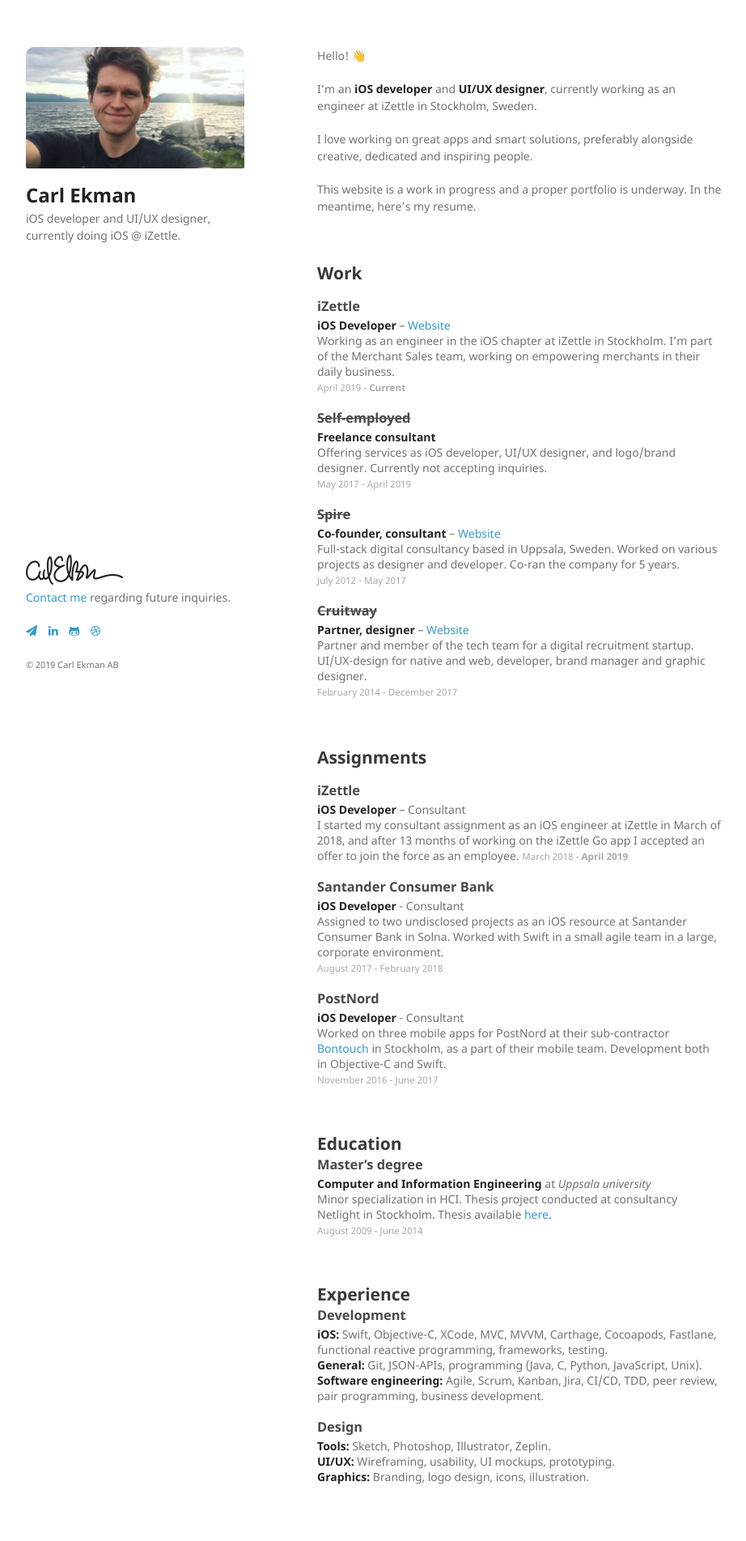
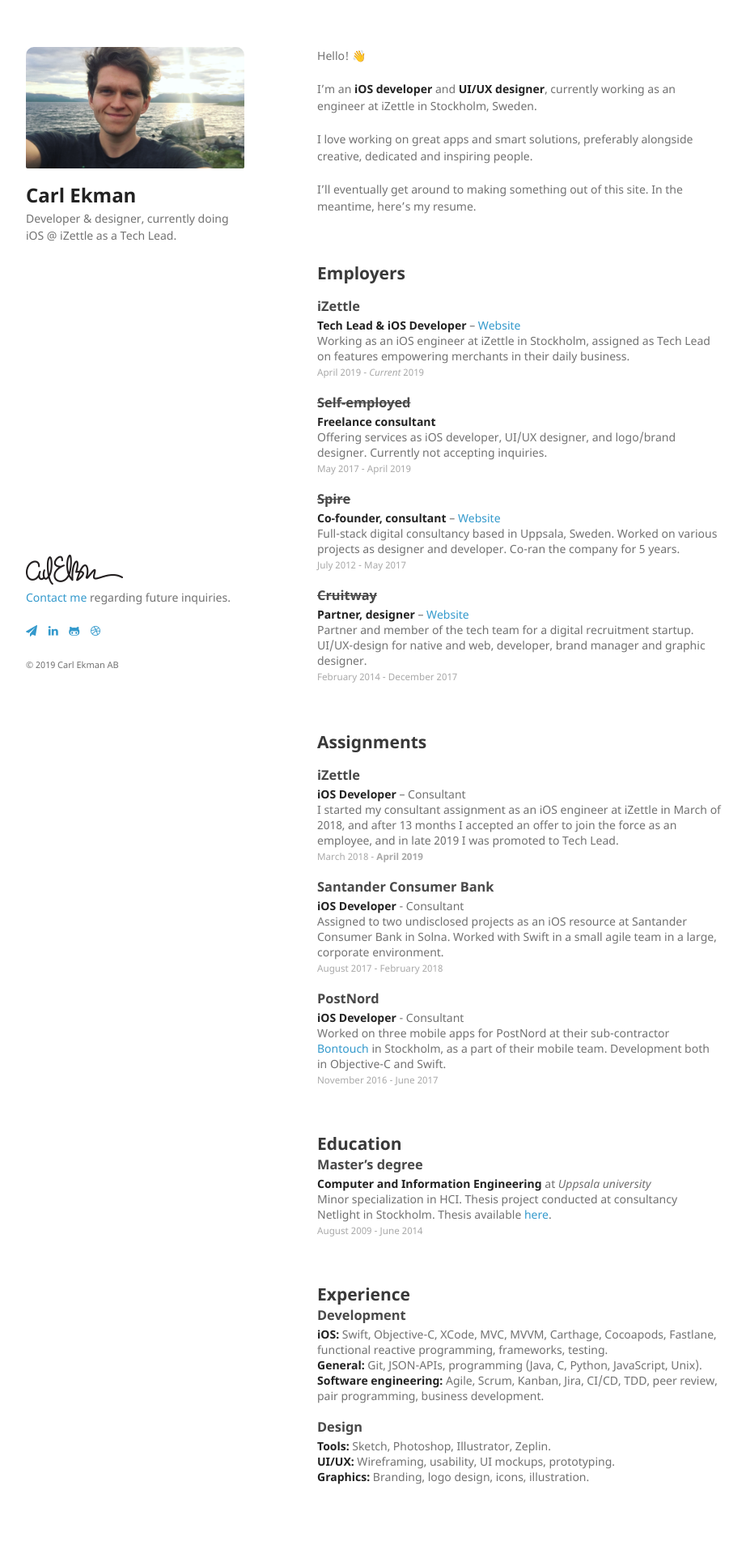
Before and after one commit to CarlEkman/CarlEkman.github.io, a Jekyll site: the page built from index.md, in a window 1280 px wide. Shown: the whole page at 81% size, without its empty margins (178-1100 px from the left). Built offline with Jekyll 4.4.1, drawn with Linux system fonts in a browser that asks for light colours; nearby versions of some CDN libraries; our own code applies the rules of GitHub Pages for plain Markdown files.

Commit message:
Update resume

```diff
--- a/_includes/header.html
+++ b/_includes/header.html
@@ -2,5 +2,5 @@
   <div class="header-image-container" style="background-image: url('/assets/cover-2.jpg')"></div>
   <h1>{{ site.title | default: site.github.repository_name }}</h1>
   <!--<p>{{ site.description | default: site.github.project_tagline }}</p>-->
-  <p>iOS developer and UI/UX designer, currently doing iOS @ iZettle.</p>
+  <p>Developer & designer, currently doing iOS @ iZettle as a Tech Lead.</p>
 </header>
--- a/index.md
+++ b/index.md
@@ -4,7 +4,7 @@ I'm an **iOS developer** and **UI/UX designer**, currently working as an enginee
 
 I love working on great apps and smart solutions, preferably alongside creative, dedicated and inspiring people.
 
-This website is a work in progress and a proper portfolio is underway. In the meantime, here's my resume.
+I'll eventually get around to making something out of this site. In the meantime, here's my resume.
 
 <br/>
 
--- a/resume.md
+++ b/resume.md
@@ -1,12 +1,12 @@
-## Work
+## Employers
 
 {::options parse_block_html="true" /}
 {:.resume-item}
 <div>
 ### iZettle
-**iOS Developer** – <a href="http://www.izettle.com">Website</a>
-Working as an engineer in the iOS chapter at iZettle in Stockholm. I'm part of the Merchant Sales team, working on empowering merchants in their daily business.
-<span class="caption">April 2019 - <b>Current</b></span>
+**Tech Lead & iOS Developer** – <a href="http://www.izettle.com">Website</a>
+Working as an iOS engineer at iZettle in Stockholm, assigned as Tech Lead on features empowering merchants in their daily business.
+<span class="caption">April 2019 - *Current* 2019</span>
 </div>
 
 {::options parse_block_html="true" /}
@@ -46,7 +46,7 @@ Partner and member of the tech team for a digital recruitment startup. UI/UX-des
 <div>
 ### iZettle
 **iOS Developer** – Consultant
-I started my consultant assignment as an iOS engineer at iZettle in March of 2018, and after 13 months of working on the iZettle Go app I accepted an offer to join the force as an employee.
+I started my consultant assignment as an iOS engineer at iZettle in March of 2018, and after 13 months I accepted an offer to join the force as an employee, and in late 2019 I was promoted to Tech Lead.
 <span class="caption">March 2018 - <b>April 2019</b></span>
 </div>
 
@@ -75,6 +75,7 @@ Worked on three mobile apps for PostNord at their sub-contractor <a href="http:/
 <br/>
 
 ## Education
+
 {::options parse_block_html="true" /}
 {:.resume-item}
 <div>
```
